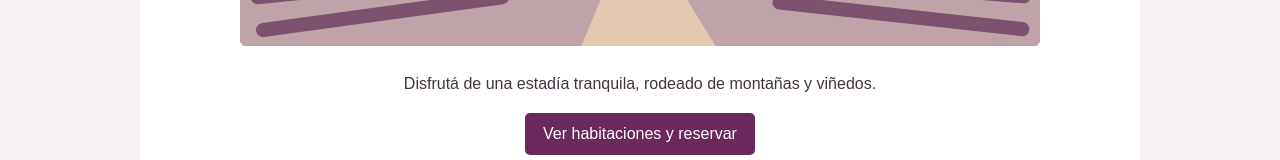
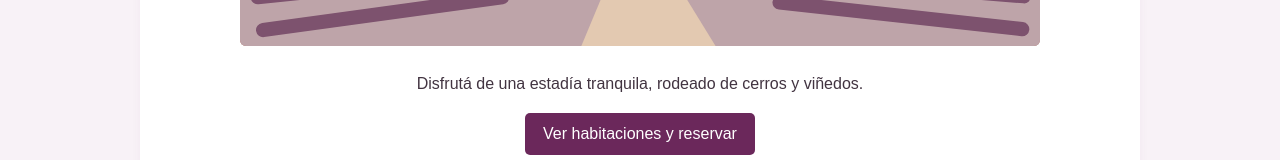
Before and after one commit to BautiRangeon/TP9, a React (Vite) app: page /#/ in a window 1280 px wide. Shown: the part 586-746 px from the top of the page. Built offline with nearby package versions, Linux system fonts and the light colour scheme.

Commit message:
Update Inicio.jsx

```diff
--- a/src/pages/Inicio.jsx
+++ b/src/pages/Inicio.jsx
@@ -8,7 +8,7 @@ function Inicio() {
         <h1>Bienvenidos a Hotel Chaile</h1>
         <p>Tu lugar para descansar en Cafayate, Salta.</p>
         <img className="paisaje" src={paisaje} alt="Ilustración de un hotel entre montañas y viñedos de Cafayate" />
-        <p>Disfrutá de una estadía tranquila, rodeado de montañas y viñedos.</p>
+        <p>Disfrutá de una estadía tranquila, rodeado de cerros y viñedos.</p>
         <Link className="boton" to="/reservas">Ver habitaciones y reservar</Link>
       </section>
     </main>
```
